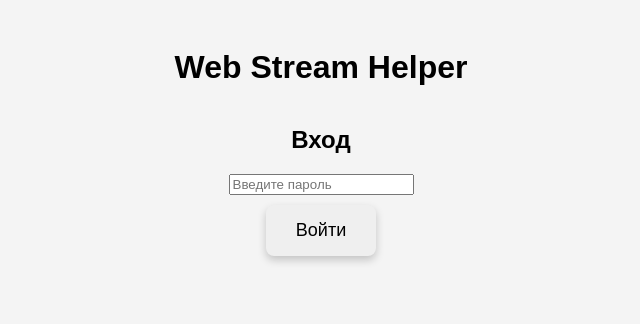
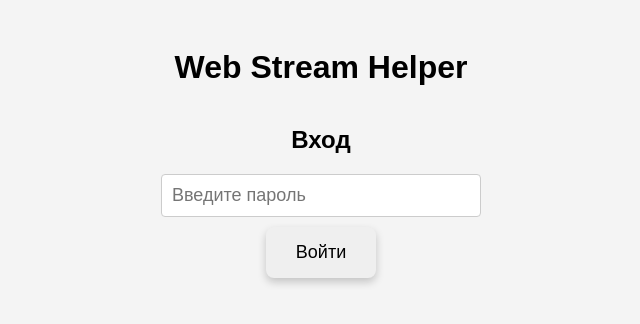
Before and after one commit to swiftmessage/WebStreamHelper, a Flask app: template templates/index.html in a window 1280 px wide. Shown: the top 324 px of the page, without its empty margins (319-959 px from the left). Run offline with Flask 3, Linux system fonts and the light colour scheme; the template is opened without the code that fills it, so the values that code supplies are empty.

Commit message:
Update index.html

```diff
--- a/templates/index.html
+++ b/templates/index.html
@@ -63,9 +63,17 @@
             display: none;
             flex-direction: column;
             align-items: center;
+            width: 320px; /* Ensures consistent width for forms */
+            margin: 0 auto; /* Center forms horizontally */
         }
         #login-form input, #setup-form input {
+            font-size: 18px;  /* Larger font size for readability */
+            padding: 10px;    /* More padding for easier interaction */
+            width: 100%;      /* Fill the width of the form */
+            box-sizing: border-box; /* Include padding in width calculation */
             margin-bottom: 10px;
+            border-radius: 4px;
+            border: 1px solid #ccc; /* Add a subtle border for input fields */
         }
     </style>
     <script>
```
